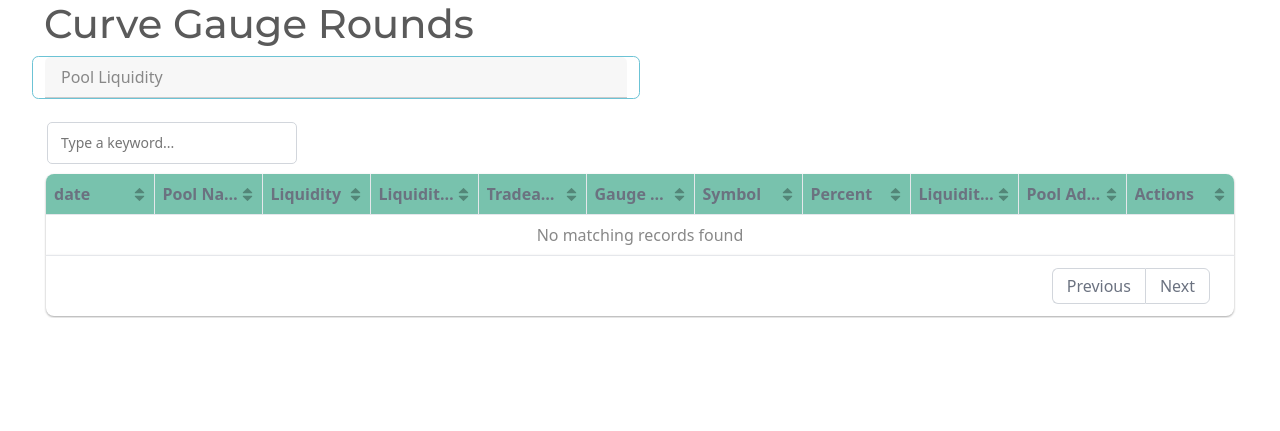
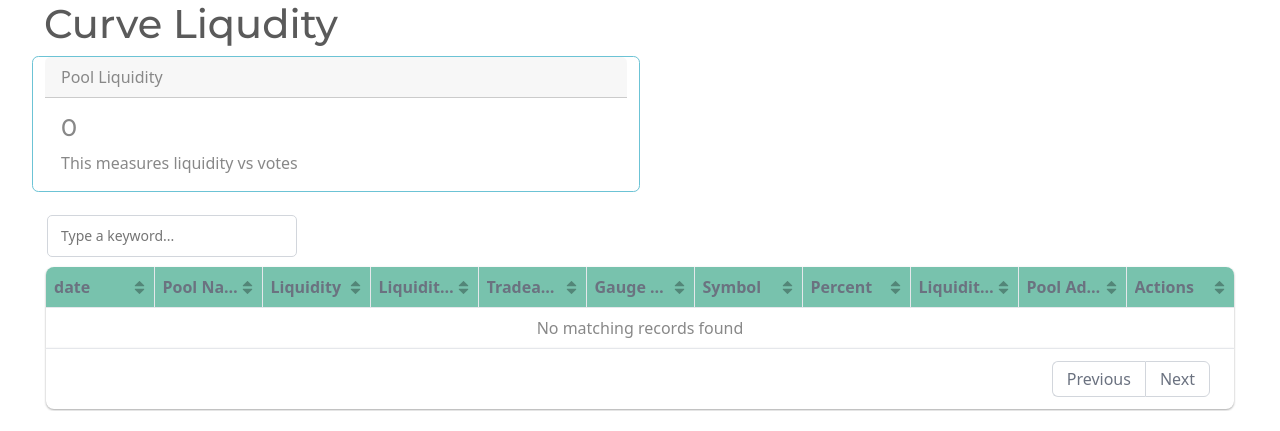
Before and after one commit to ExperimentsWithCode/Center-For-Llamas, a Flask app: page /curve/liquidity/ in a window 1280 px wide. Shown: the part 232-663 px from the top of the page. Run offline with Flask 3, Linux system fonts and the light colour scheme; parts of the project's set-up code (start-up, migrations or seed data) failed here and were passed over; some libraries are stand-ins or nearby versions.

Commit message:
liquidity show and power utilization

```diff
--- a/app/__init__.py
+++ b/app/__init__.py
@@ -37,7 +37,7 @@
         from .curve.gauge_votes.routes import gauge_votes_bp
         from .curve.gauge_rounds.routes import gauge_rounds_bp
 
-        from .curve.liquidity.routes import liquidity_bp
+        from .curve.liquidity.routes import curve_liquidity_bp
 
         from .convex.snapshot.routes import convex_snapshot_bp
         from .convex.votium_bounties.routes import votium_bounties_bp
@@ -72,7 +72,7 @@
         app.register_blueprint(gauge_votes_bp, url_prefix='/curve/gauge_votes')
         app.register_blueprint(gauge_rounds_bp, url_prefix='/curve/gauge_rounds')
 
-        app.register_blueprint(liquidity_bp, url_prefix='/curve/liquidity')
+        app.register_blueprint(curve_liquidity_bp, url_prefix='/curve/liquidity')
 
         app.register_blueprint(convex_snapshot_bp, url_prefix='/convex/snapshot')
         app.register_blueprint(votium_bounties_bp, url_prefix='/convex/votium')
--- a/app/curve/liquidity/routes.py
+++ b/app/curve/liquidity/routes.py
@@ -10,10 +10,14 @@
 import plotly
 import plotly.express as px
 
+import plotly.graph_objects as go
+from plotly.subplots import make_subplots
+
+
 from .models import df_liquidity, df_processed_liquidity
 
 # Blueprint Configuration
-liquidity_bp = Blueprint(
+curve_liquidity_bp = Blueprint(
     'curve_liquidity_bp', __name__,
     url_prefix='/curve/liquidity',
     template_folder='templates',
@@ -21,7 +25,7 @@
 )
 
 
-@liquidity_bp.route('/', methods=['GET'])
+@curve_liquidity_bp.route('/', methods=['GET'])
 # @login_required
 def index():
     now = datetime.now()
@@ -34,9 +38,208 @@
 
     return render_template(
         'index_liqudity.jinja2',
-        title='Curve Gauge Rounds',
+        title='Curve Liqudity',
         template='liquidity-index',
         body="",
         df_processed_liquidity = df_processed_liquidity,
 
     )
+
+
+
+@curve_liquidity_bp.route('/show/<string:gauge_addr>', methods=['GET'])
+# @login_required
+def show(gauge_addr):
+    now = datetime.now()
+    # local_df_gauge_votes = df_all_by_gauge.groupby(['voter', 'gauge_addr'], as_index=False).last()
+
+    local_all_df_processed_liquidity = df_processed_liquidity[
+        df_processed_liquidity['gauge_address'].str.contains(gauge_addr)
+        ]
+
+    local_all_df_processed_liquidity = local_all_df_processed_liquidity.sort_values(
+        ["date", 'liquidity'], axis = 0, ascending = False
+        )
+
+
+    fig = make_subplots(specs=[[{"secondary_y": True}]])
+    fig.update_layout(
+        title=f"Vote Deltas Filtered By: {gauge_addr}",
+        #     xaxis_title="X Axis Title",
+        #     yaxis_title="Y Axis Title",
+        #     legend_title="Legend Title",
+        font=dict(
+            family="Courier New, monospace",
+            size=18,
+            color="RebeccaPurple"
+        ),
+        height= 1000,
+    )
+    fig = fig.add_trace(
+        go.Bar(
+            x=local_all_df_processed_liquidity.date,
+            y=local_all_df_processed_liquidity.liquidity,
+            name="Liquidity",
+            # color="pool_name"
+        ),
+        secondary_y=False
+    )
+    fig = fig.add_trace(
+        go.Scatter(
+            x = local_all_df_processed_liquidity.date,
+            y = local_all_df_processed_liquidity.total_votes,
+            name = "Total Votes",
+            line_shape='hvh',
+            line_width=3,
+        ),
+        secondary_y=True
+    )
+    fig.update_layout(autotypenumbers='convert types')
+    fig.update_yaxes(rangemode="tozero")
+
+
+    graphJSON = json.dumps(fig, cls=plotly.utils.PlotlyJSONEncoder)
+
+    fig = make_subplots(specs=[[{"secondary_y": True}]])
+    fig.update_layout(
+        title=f"Vote Deltas Filtered By: {gauge_addr} [Native Units]",
+        #     xaxis_title="X Axis Title",
+        #     yaxis_title="Y Axis Title",
+        #     legend_title="Legend Title",
+        font=dict(
+            family="Courier New, monospace",
+            size=18,
+            color="RebeccaPurple"
+        ),
+        height= 1000,
+    )
+    fig = fig.add_trace(
+        go.Bar(
+            x=local_all_df_processed_liquidity.date,
+            y=local_all_df_processed_liquidity.liquidity_native,
+            name="Liquidity",
+            # color="pool_name"
+        ),
+        secondary_y=False
+    )
+    fig = fig.add_trace(
+        go.Scatter(
+            x = local_all_df_processed_liquidity.date,
+            y = local_all_df_processed_liquidity.total_votes,
+            name = "Total Votes",
+            line_shape='hvh',
+            line_width=3,
+        ),
+        secondary_y=True
+    )
+    fig.update_layout(autotypenumbers='convert types')
+    fig.update_yaxes(rangemode="tozero")
+
+
+    graphJSON2 = json.dumps(fig, cls=plotly.utils.PlotlyJSONEncoder)
+
+
+    return render_template(
+        'show_liquidity.jinja2',
+        title='Curve Liqudity',
+        template='liquidity-index',
+        body="",
+        local_all_df_processed_liquidity = local_all_df_processed_liquidity,
+        graphJSON = graphJSON,
+        graphJSON2 = graphJSON2,
+
+
+
+    )
+
+
+
+@curve_liquidity_bp.route('/filter/<string:filter_asset>', methods=['GET'])
+# @login_required
+def filter(filter_asset):
+    now = datetime.now()
+    # local_df_gauge_votes = df_all_by_gauge.groupby(['voter', 'gauge_addr'], as_index=False).last()
+
+    local_all_df_processed_liquidity = df_processed_liquidity[
+        df_processed_liquidity['tradeable_assets'].str.contains(filter_asset)
+        ]
+
+    local_all_df_processed_liquidity = local_all_df_processed_liquidity.sort_values(
+        ["date", 'liquidity'], axis = 0, ascending = False
+        )
+
+
+    fig = make_subplots(specs=[[{"secondary_y": True}]])
+    fig.update_layout(
+        title=f"Vote Deltas Filtered By: {filter_asset}",
+        #     xaxis_title="X Axis Title",
+        #     yaxis_title="Y Axis Title",
+        #     legend_title="Legend Title",
+        font=dict(
+            family="Courier New, monospace",
+            size=18,
+            color="RebeccaPurple"
+        ),
+        height= 1000,
+    )
+    fig = px.bar(local_df_processed_liquidity,
+                    x=local_df_processed_liquidity.pool_name,
+                    y=local_df_processed_liquidity.liquidity,
+                    color=local_df_processed_liquidity['pool_address'],
+                title=f"Leader Board: Power delta in vote power >> period_list[{period_id}]",
+                # line_shape='hvh'
+                height=600
+
+                )
+    fig.for_each_annotation(lambda a: a.update(text=a.text.split("=")[-1]))
+    fig.update_layout(autotypenumbers='convert types')
+    graphJSON = json.dumps(fig, cls=plotly.utils.PlotlyJSONEncoder)
+
+    fig = make_subplots(specs=[[{"secondary_y": True}]])
+    fig.update_layout(
+        title=f"Vote Deltas Filtered By: {filter_asset} [Native Units]",
+        #     xaxis_title="X Axis Title",
+        #     yaxis_title="Y Axis Title",
+        #     legend_title="Legend Title",
+        font=dict(
+            family="Courier New, monospace",
+            size=18,
+            color="RebeccaPurple"
+        ),
+        height= 1000,
+    )
+    fig = fig.add_trace(
+        go.Bar(
+            x=local_all_df_processed_liquidity.date,
+            y=local_all_df_processed_liquidity.liquidity_native,
+            name="Liquidity",
+            # color="pool_name"
+        ),
+        secondary_y=False
+    )
+    fig = fig.add_trace(
+        go.Scatter(
+            x = local_all_df_processed_liquidity.date,
+            y = local_all_df_processed_liquidity.total_votes,
+            name = "Total Votes",
+            line_shape='hvh',
+            line_width=3,
+        ),
+        secondary_y=True
+    )
+    fig.update_layout(autotypenumbers='convert types')
+    graphJSON2 = json.dumps(fig, cls=plotly.utils.PlotlyJSONEncoder)
+
+
+    return render_template(
+        'index_liqudity.jinja2',
+        title='Curve Gauge Rounds',
+        template='liquidity-index',
+        body="",
+        df_processed_liquidity = df_processed_liquidity,
+        graphJSON = graphJSON,
+        graphJSON2 = graphJSON2,
+
+
+
+    )
--- a/app/curve/liquidity/templates/index_liqudity.jinja2
+++ b/app/curve/liquidity/templates/index_liqudity.jinja2
@@ -18,11 +18,11 @@
 
       <div class="card border-info mb-3" style="max-width: 50%;" >
       <div class="card-header">Pool Liquidity</div>
-      {# <div class="card-body"> #}
-          {# <h4 class="card-title">{{ votes.shape[0] }}</h4> #}
-          {# <p class="card-text">Some quick example text to build on the card title and make up the bulk of the card's content.</p> #}
+      <div class="card-body">
+          <h4 class="card-title">{{ df_processed_liquidity.index | length }}</h4>
+          <p class="card-text">This measures liquidity vs votes</p>
 
-      {# </div> #}
+      </div>
     </div>
 
 
@@ -62,19 +62,25 @@
         columns: [
             { id: 'date', name: 'date' },
             { id: 'pool_name', name: 'Pool Name' },
-            { id: 'liquidity', name: 'Liquidity' },
-            { id: 'liquidity_native', name: 'Liquidity Native' },
-            { id: 'tradeable_assets', name: 'Tradeable Assets' },
-
+            { id: 'liquidity', name: 'Liquidity',
+                formatter: (_, row) =>  `${row.cells[2].data.toString().replace(/\B(?=(\d{3})+(?!\d))/g, ",")}`
+            },
+            { id: 'liquidity_native', name: 'Liquidity Native',
+                formatter: (_, row) =>  `${row.cells[3].data.toString().replace(/\B(?=(\d{3})+(?!\d))/g, ",")}`
+            },
+            { id: 'tradeable_assets', name: 'Tradeable Assets'},
             { id: 'gauge_address', name: 'Gauge Address' },
             { id: 'symbol', name: 'Symbol' },
-            { id: 'percent', name: 'Percent' },
-            { id: 'liquidity_vs_percent', name: 'Liquidity/Percent' },
+            { id: 'percent', name: 'Percent',
+            },
+            { id: 'liquidty_vs_percent', name: 'Liquidity/Percent',
+                formatter: (_, row) =>  `${row.cells[8].data.toString().replace(/\B(?=(\d{3})+(?!\d))/g, ",")}`
+            },
             { id: 'pool_address', name: 'Pool Address' },
 
           { id: 'actions',
             name: 'Actions',
-            formatter: (_, row) => gridjs.html(`<a href='show/${row.cells[3].data}'>More</a>`)
+            formatter: (_, row) => gridjs.html(`<a href='show/${row.cells[5].data}'>More</a>`)
           },
         ],
         data: [
@@ -83,14 +89,14 @@
                 'date': '{{ row['date'] }}',
                 'pool_name': '{{ row['pool_name'] }}',
 
-                'liquidity': '{{ row['liquidity'] }}',
-                'liquidity_native': '{{ row['liquidity_native'] }}',
+                'liquidity': '{{ row['liquidity'] | round(2) }}',
+                'liquidity_native': '{{ row['liquidity_native']| round(2) }}',
                 'tradeable_assets': '{{ row['tradeable_assets'] }}',
 
                 'gauge_address': '{{ row['gauge_address'] }}',
                 'symbol': '{{ row['symbol'] }}',
-                'percent': '{{ row['percent'] }}',
-                'liquidity_vs_percent': '{{ row['liquidity_vs_percent'] }}',
+                'percent': '{{ row['percent'] | round(4) }}',
+                'liquidty_vs_percent': '{{ row['liquidty_vs_percent'] | round(0) }}',
                 'pool_address': '{{ row['pool_address'] }}',
 
               'actions': null
```
Also changed, not shown: app/curve/gauge_rounds/models.py (+45 -17 lines), app/curve/liquidity/models.py (+11 -8 lines), app/curve/liquidity/templates/show_liquidity.jinja2 (added, +154 -0 lines), 1 other file.
